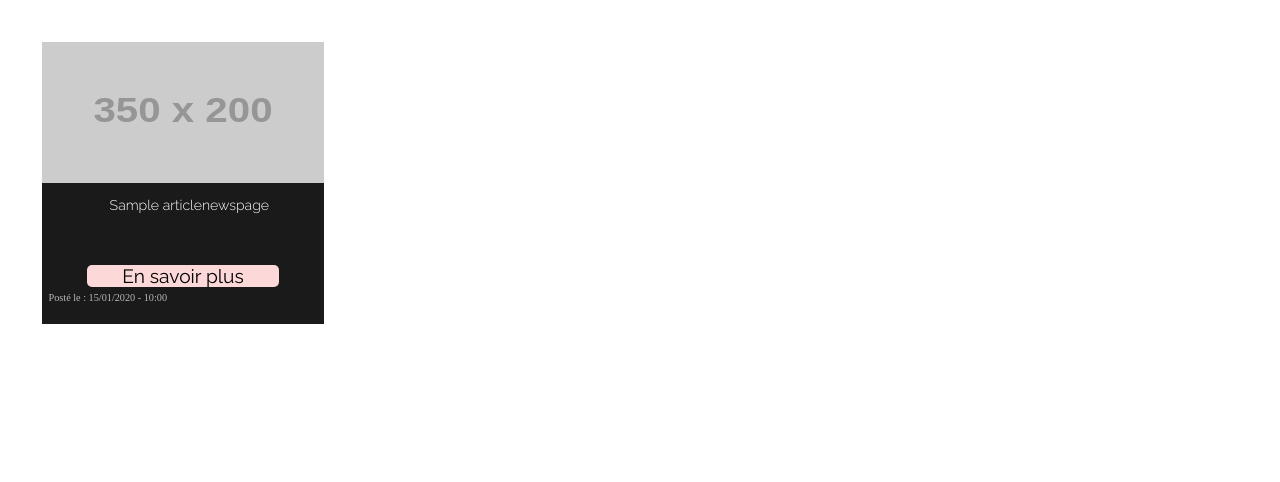
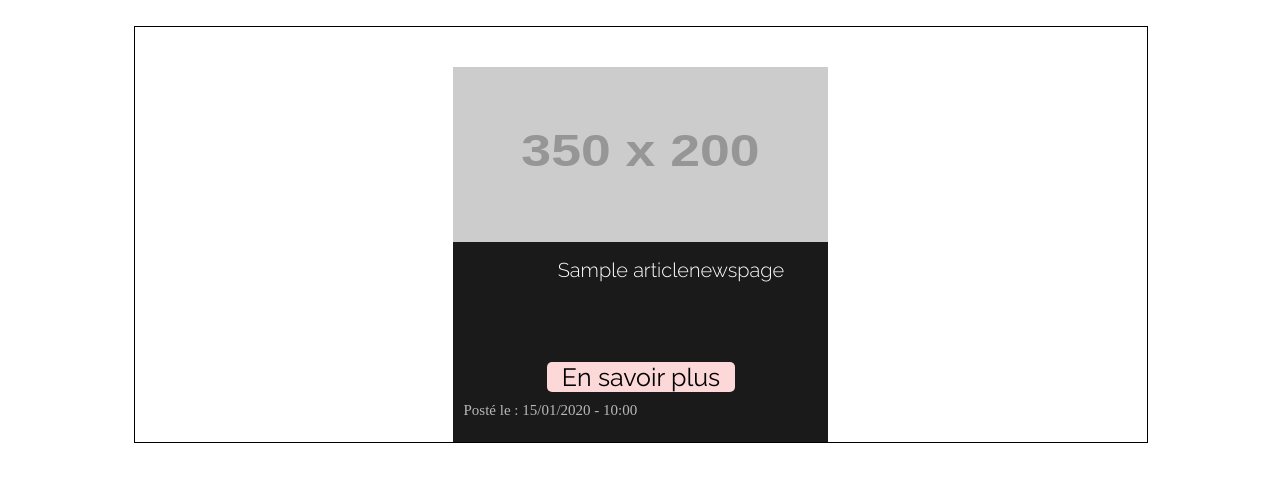
Before and after one commit to Laura-lbk/UnicornisParty, a Symfony app: template templates/news/shownews.html.twig in a window 1280 px wide. Shown: the top 482 px of the page. Run offline with Twig, Linux system fonts and the light colour scheme; the template is opened without the code that fills it: most values are stand-ins (such as "Sample title", 1, 10 or a date in 2020); grey boxes labelled with a size stand in for pictures from a placeholder-image service; some libraries are stand-ins or nearby versions.

Commit message:
Un peu de CSS

```diff
--- a/public/css/homepage.css
+++ /dev/null
@@ -1,6 +0,0 @@
-.news{
-    border: solid 1px black;
-    margin : 2vw;
-    width:80%;
-    margin-left:10%;
-}
--- a/public/css/news/displaynews.css
+++ b/public/css/news/displaynews.css
@@ -5,19 +5,23 @@
     flex-direction: row;
     flex-wrap: wrap;
     z-index: 1;
+    border: solid 1px black;
+    margin : 2vw;
+    width:80%;
+    margin-left:10%;
 }
 
 .article_news{
     background-color: #1a1a1a;
-    width : 22vw;
-    height: 22vw;
-    margin:2.7%;
+    width : 375px;
+    height: 375px;
+    margin: auto;
+    margin-top : 40px;
 }
 
 .image_news{
-    width: 100%;
-    height: 50%;
-
+    width: 375px;
+    height: 175px;
 }
 
 .contenu_news{
@@ -32,40 +36,38 @@
 .titre_news{
     color: #ffffff;
     width: 100%;
-    font-size: 1.1vw;
+    font-size: 20px;
     font-family: Raleway;
-    line-height: 1.2vw;
-    padding: 0.3vw;
-    padding-left: 0.5vw;
-    padding-right: 0.5vw;
+    padding-left: 30px;
+    padding-right: 30px;
     text-align: center;
     font-weight: 300;
-
 }
 
 .metadata_news{
-
     color:rgb(184, 184, 184);
-
-    font-size: 0.8vw;
-    margin-left: 0.5vw;
-    margin-top: 5px;
+    font-size: 15px;
+    font-weight: 400;
+    margin-left:10px;
 }
 
 .btn_normal{
     background-color: #fcd8d8;
-    width: 15vw;
+    width: calc(375px / 2);
+    margin: auto;
+    margin-top:10px;
+    margin-bottom:10px;
     font-family: Raleway;
-    font-size: 1.5vw;
+    font-size: 25px;
     text-align: center;
     border: none;
     border-radius:5px;
     text-decoration: none;
-    display: inline-block;
+    display: block;
     cursor: pointer;
     color:#000;
-    margin-left: 3.5vw;
     font-weight: 500;
+
 
 }
 
@@ -75,9 +77,8 @@
     color:#000;
 }
 
-.pagination{
-    margin-left: 35%;
-
+.paginator{
+    margin: auto;
 }
 
 
```
Also changed, not shown: other parts of public/css/news/displaynews.css (+23 -57 lines), templates/news/homepage.html.twig (+11 -12 lines).
